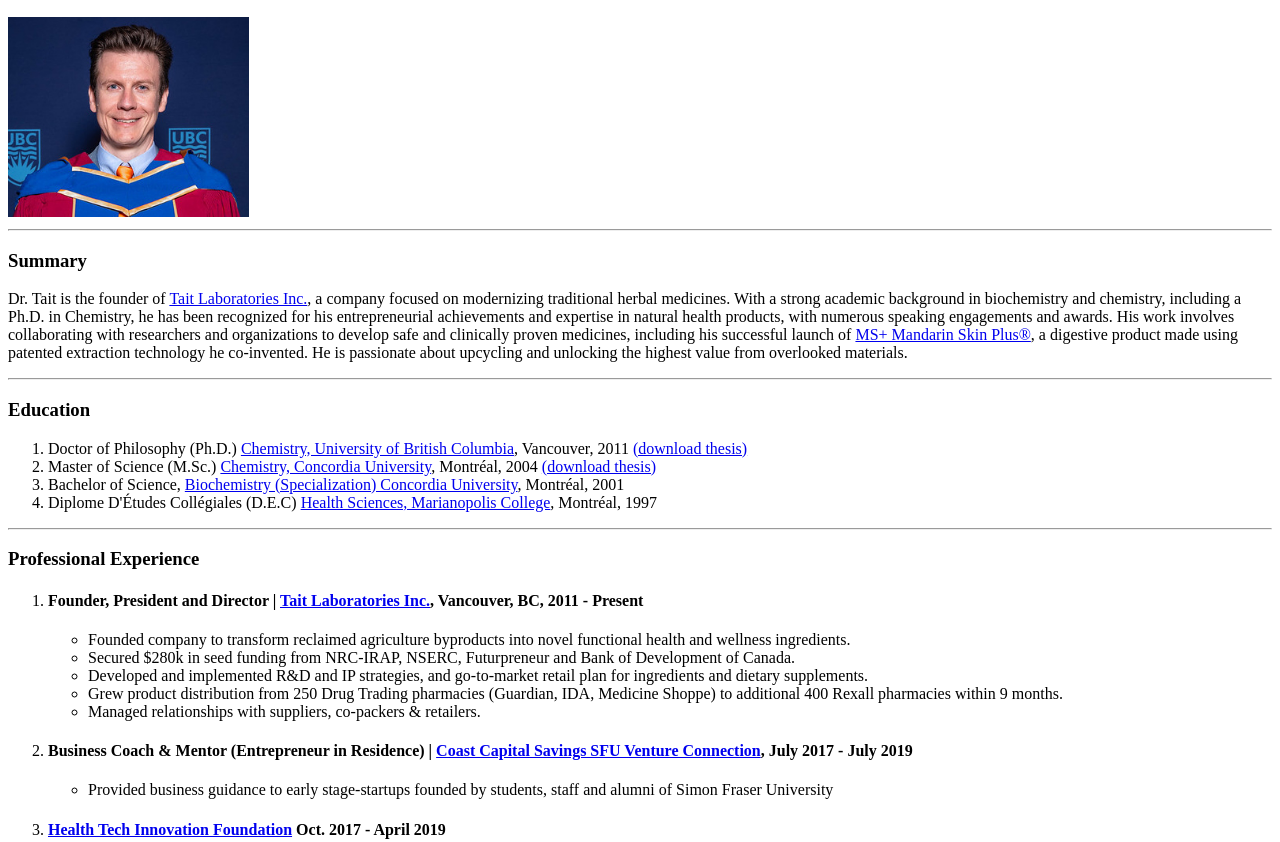
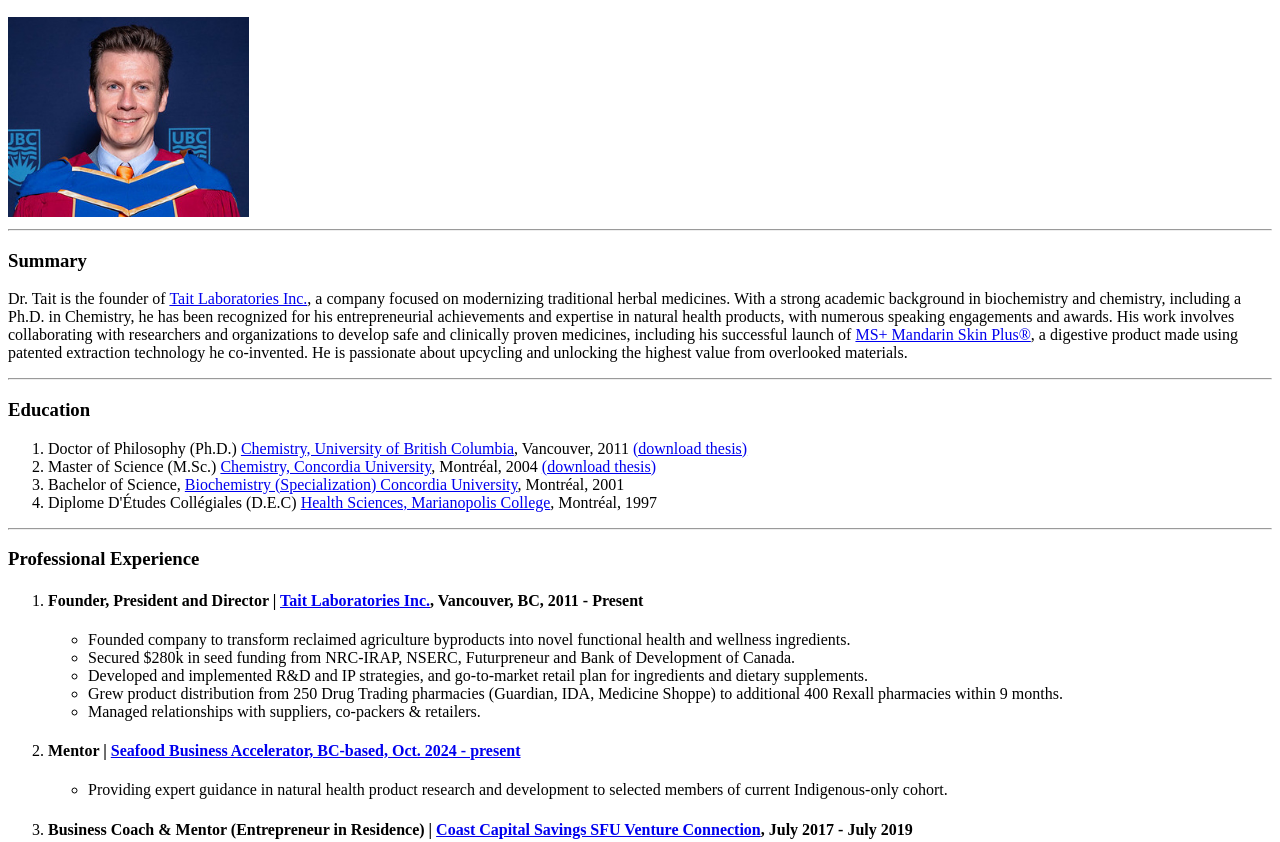
Before and after one commit to andrewrtait/Resume, a plain HTML site: page index.html in a window 1280 px wide. Shown: the part 110-952 px from the top of the page. Drawn offline with Linux system fonts and the light colour scheme.

Commit message:
Update index.html to correct links, SBA involvement

```diff
--- a/index.html
+++ b/index.html
@@ -38,6 +38,11 @@
             <li>Developed and implemented R&D and IP strategies, and go-to-market retail plan for ingredients and dietary supplements.
             <li>Grew product distribution from 250 Drug Trading pharmacies (Guardian, IDA, Medicine Shoppe) to additional 400 Rexall pharmacies within 9 months.</li>
             <li>Managed relationships with suppliers, co-packers & retailers.</li>
+        </ul>
+    </li>
+    <li> <h4>Mentor | <a href="https://www.seafoodbusinessaccelerator.ca/"> Seafood Business Accelerator, BC-based, Oct. 2024 - present </a> </h4>
+        <ul>
+            <li>Providing expert guidance in natural health product research and development to selected members of current Indigenous-only cohort.
         </ul>
     </li>
     <li><h4>Business Coach & Mentor (Entrepreneur in Residence) |
@@ -115,7 +120,7 @@
 <hr>
 <h3>Patents Granted</h3>
 <ol><li>Vasudevan, H., Tait A., CA #2,995,336. (2022) Method of extracting flavonoids and/or polyphenols from dried and powdered orange peels, compositions therefrom, and methods of treatment of diseases associated with chronic inflammation <a href="https://patents.google.com/patent/CA2955336C">(link)</a></li>
-    <li>Vasudevan, H., Tait A., US #11,141,449. (2021) Method of extracting flavonoids and/or polyphenols from dried and powdered citrus peels, compositions therefrom, and methods of treatment of diseases associated with chronic inflammation <a href="https://www.sciencedirect.com/science/article/pii/S001457930800570X">(link)</a></li>
+    <li>Vasudevan, H., Tait A., US #11,141,449. (2021) Method of extracting flavonoids and/or polyphenols from dried and powdered citrus peels, compositions therefrom, and methods of treatment of diseases associated with chronic inflammation <a href="https://patents.google.com/patent/US11141449B2">(link)</a></li>
 </ol>
 <hr>
 <h3>Notable Presentations</h3>
```
